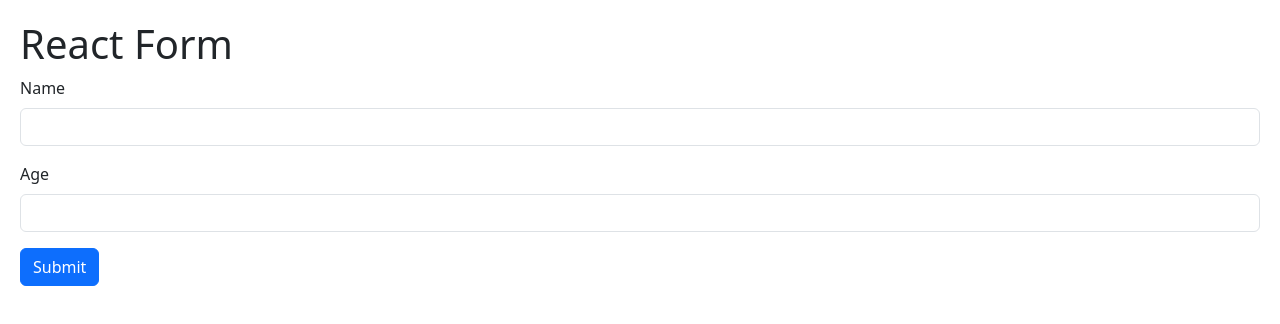
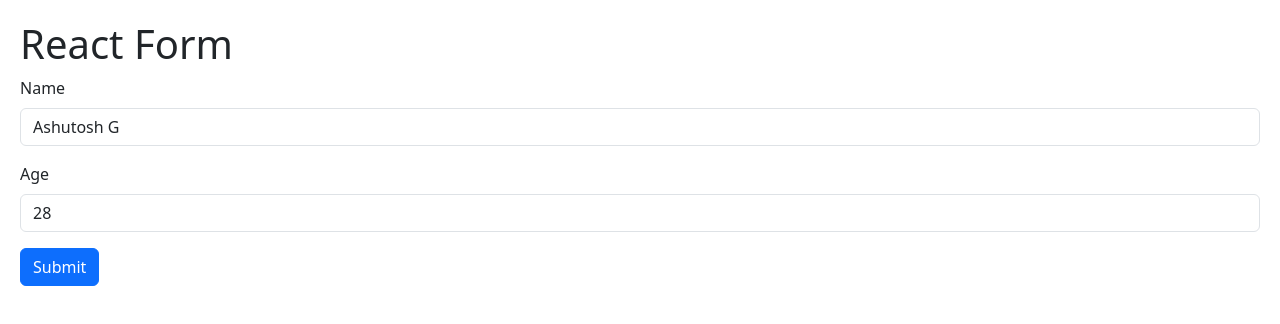
Before and after one commit to ashutosh-gole/react-app, a React (Vite) app: page / in a window 1280 px wide. Shown: the top 324 px of the page. Built offline with nearby package versions, Linux system fonts and the light colour scheme.

Commit message:
controlled components in forms using useState hook

```diff
--- a/src/components/Form.tsx
+++ b/src/components/Form.tsx
@@ -1,9 +1,11 @@
-import { FormEvent } from "react";
+import { FormEvent, useState } from "react";
 
 const Form = () => {
+  const [person, setPerson] = useState({ name: "Ashutosh G", age: 28 });
+
   const handelSubmit = (event: FormEvent) => {
     event.preventDefault();
-    console.log("Submit Clicked");
+    console.log("person === ", person);
   };
 
   return (
@@ -15,14 +17,30 @@ const Form = () => {
           <label htmlFor="name" className="form-label">
             Name
           </label>
-          <input type="text" className="form-control" id="name" />
+          <input
+            type="text"
+            className="form-control"
+            id="name"
+            value={person.name}
+            onChange={(event) =>
+              setPerson({ ...person, name: event.target.value })
+            }
+          />
         </div>
 
         <div className="mb-3">
           <label htmlFor="age" className="form-label">
             Age
           </label>
-          <input type="number" className="form-control" id="age" />
+          <input
+            type="number"
+            className="form-control"
+            id="age"
+            value={person.age}
+            onChange={(event) =>
+              setPerson({ ...person, age: parseInt(event.target.value) })
+            }
+          />
         </div>
 
         <button type="submit" className="btn btn-primary">
```
